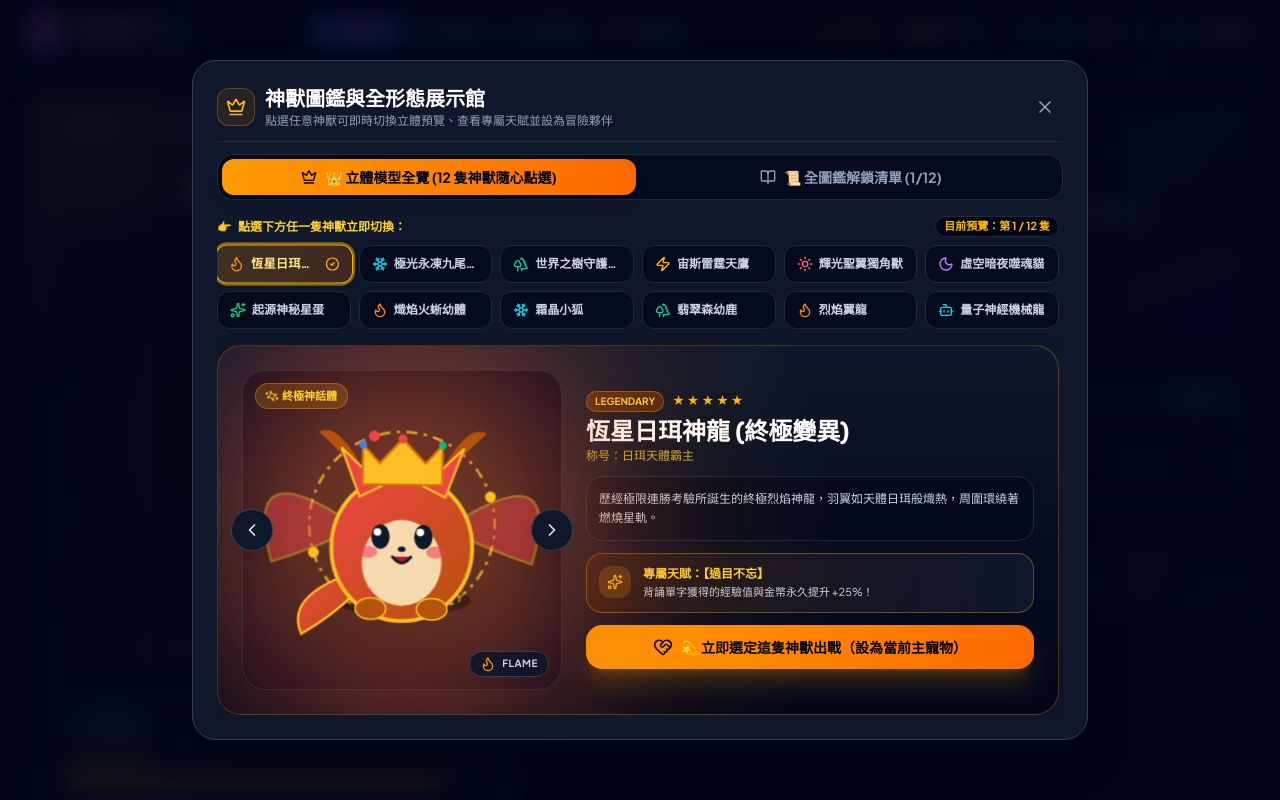
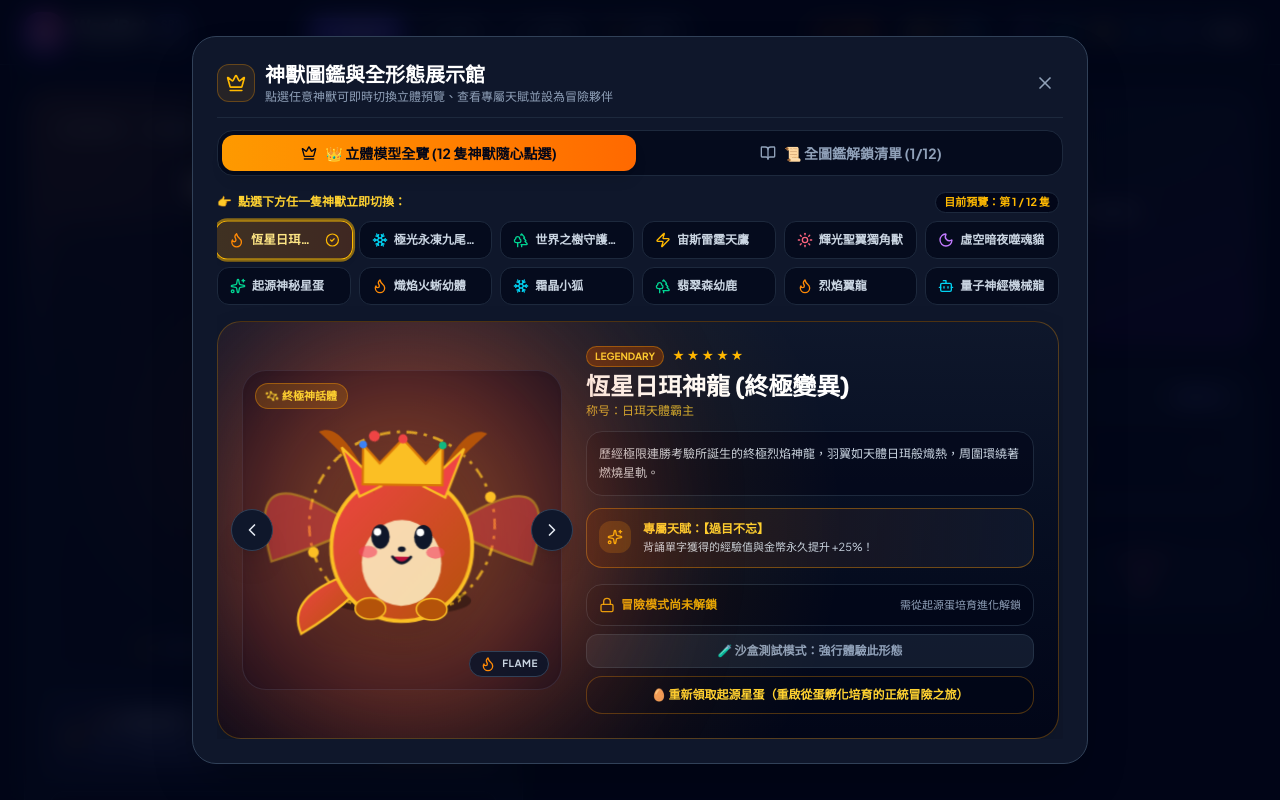
Before and after one commit to Rong-bit/Wordpet, a React (Vite) app: page / in a window 1280 px wide. Both pictures are taken after a click on the button 1027 px from the left and 32 px from the top of the page. Shown: the top 800 px of the page. Built offline with nearby package versions, Linux system fonts and the light colour scheme.

Commit message:
feat: clarify authentic egg-to-ultimate progression vs sandbox test mode, add one-click reset to egg

```diff
--- a/src/App.tsx
+++ b/src/App.tsx
@@ -1,6 +1,7 @@
 import React, { useState, useEffect } from 'react';
 import { Word, Pet, Item, DailyQuest, Achievement, UserProfile } from './types';
 import { loadAppState, saveAppState, AppState } from './utils/storage';
+import { INITIAL_PET } from './data/bestiary';
 import { soundFx } from './utils/sound';
 import confetti from 'canvas-confetti';
 import { Navbar } from './components/Navbar';
@@ -607,6 +608,19 @@ export default function App() {
         isOpen={showBestiary}
         onClose={() => setShowBestiary(false)}
         currentPetId={pet.speciesId}
+        onResetToEgg={() => {
+          setAppState(prev => ({
+            ...prev,
+            pet: {
+              ...INITIAL_PET,
+              id: `pet_${Date.now()}`,
+              daysUnreviewed: 0,
+              lastFedAt: new Date().toISOString(),
+              lastActiveAt: new Date().toISOString(),
+            },
+          }));
+          setShowBestiary(false);
+        }}
         onUnlockAllSpecies={() => {
           setAppState(prev => ({
             ...prev,
--- a/src/components/BestiaryModal.tsx
+++ b/src/components/BestiaryModal.tsx
@@ -32,6 +32,7 @@ interface BestiaryModalProps {
   isOpen: boolean;
   onClose: () => void;
   onSelectPet?: (pet: Pet) => void;
+  onResetToEgg?: () => void;
   onUnlockAllSpecies?: () => void;
   currentPetId?: string;
 }
@@ -583,6 +584,7 @@ export const BestiaryModal: React.FC<BestiaryModalProps> = ({
   isOpen,
   onClose,
   onSelectPet,
+  onResetToEgg,
   onUnlockAllSpecies,
   currentPetId,
 }) => {
@@ -843,6 +845,8 @@ export const BestiaryModal: React.FC<BestiaryModalProps> = ({
 
                   {/* Action: Adopt / Set as active companion */}
                   {onSelectPet && (
+                    <div className="space-y-2 pt-1">
+                      {unlockedSpecies.includes(currentPet.speciesId) || currentPet.stage === 'egg' ? (
                         <button
                           type="button"
                           onClick={() => {
@@ -854,11 +858,58 @@ export const BestiaryModal: React.FC<BestiaryModalProps> = ({
                               confetti({ particleCount: 80, spread: 80, origin: { y: 0.5 } });
                             } catch {}
                           }}
-                      className="w-full flex items-center justify-center gap-2 rounded-2xl bg-gradient-to-r from-amber-500 to-orange-500 hover:from-amber-400 hover:to-orange-400 py-3 px-4 text-sm font-black text-slate-950 shadow-xl shadow-amber-500/20 transition-all cursor-pointer active:scale-95"
+                          className="w-full flex items-center justify-center gap-2 rounded-2xl bg-gradient-to-r from-emerald-500 to-teal-500 hover:from-emerald-400 hover:to-teal-400 py-3 px-4 text-sm font-black text-slate-950 shadow-xl shadow-emerald-500/20 transition-all cursor-pointer active:scale-95"
                         >
                           <HeartHandshake className="h-5 w-5" />
-                      💫 立即選定這隻神獸出戰（設為當前主寵物）
+                          💫 選定這隻已解鎖神獸出戰
                         </button>
+                      ) : (
+                        <div className="space-y-2">
+                          <div className="flex items-center justify-between p-3 rounded-2xl bg-slate-950/70 border border-slate-800 text-xs text-slate-400">
+                            <span className="flex items-center gap-1.5 text-amber-400/90 font-bold">
+                              <Lock className="h-4 w-4" /> 冒險模式尚未解鎖
+                            </span>
+                            <span className="text-[11px] text-slate-400">
+                              需從起源蛋培育進化解鎖
+                            </span>
+                          </div>
+                          <button
+                            type="button"
+                            onClick={() => {
+                              try {
+                                soundFx?.playHatch?.();
+                              } catch {}
+                              onSelectPet(currentPet);
+                              try {
+                                confetti({ particleCount: 80, spread: 80, origin: { y: 0.5 } });
+                              } catch {}
+                            }}
+                            className="w-full flex items-center justify-center gap-1.5 rounded-xl bg-slate-800/60 hover:bg-slate-800 py-2 px-3 text-xs font-semibold text-slate-400 hover:text-slate-200 border border-slate-700/60 transition-all cursor-pointer"
+                          >
+                            <span>🧪 沙盒測試模式：強行體驗此形態</span>
+                          </button>
+                        </div>
+                      )}
+
+                      {/* Reset back to Genesis Egg */}
+                      {onResetToEgg && (
+                        <button
+                          type="button"
+                          onClick={() => {
+                            try {
+                              soundFx?.playHatch?.();
+                            } catch {}
+                            onResetToEgg();
+                            try {
+                              confetti({ particleCount: 100, spread: 70, origin: { y: 0.5 } });
+                            } catch {}
+                          }}
+                          className="w-full flex items-center justify-center gap-2 rounded-2xl bg-slate-950/70 hover:bg-amber-500/10 border border-amber-500/30 py-2.5 px-4 text-xs font-bold text-amber-300 transition-all cursor-pointer"
+                        >
+                          <span>🥚 重新領取起源星蛋（重啟從蛋孵化培育的正統冒險之旅）</span>
+                        </button>
+                      )}
+                    </div>
                   )}
                 </div>
               </div>
--- a/src/components/PetCard.tsx
+++ b/src/components/PetCard.tsx
@@ -177,6 +177,27 @@ export const PetCard: React.FC<PetCardProps> = ({
             點擊寵物撫摸互動・每天完成複習維持充沛活力
           </p>
         </div>
+
+        {/* EGG INCUBATION BANNER */}
+        {pet.stage === 'egg' && (
+          <div className="mb-4 flex items-center gap-3 rounded-2xl bg-indigo-500/10 p-3.5 border border-indigo-500/30 text-indigo-200">
+            <Sparkles className="h-5 w-5 shrink-0 text-amber-400 animate-spin" style={{ animationDuration: '6s' }} />
+            <div className="text-xs">
+              <p className="font-bold text-white flex items-center gap-1.5">
+                <span>🥚</span> 起源星蛋孵化中（當前 Lv.{pet.level}）
+              </p>
+              <p className="opacity-90 text-[11px] mt-0.5 text-indigo-300">
+                完成一輪單字複習（累積經驗達 Lv.2），蛋殼即可破殼孵化，誕生專屬神獸幼體！
+              </p>
+            </div>
+            <button
+              onClick={onStartReview}
+              className="ml-auto shrink-0 rounded-xl bg-gradient-to-r from-amber-500 to-orange-500 hover:from-amber-400 hover:to-orange-400 px-3 py-1.5 text-xs font-bold text-slate-950 transition-colors shadow-md cursor-pointer"
+            >
+              開始背單字破殼
+            </button>
+          </div>
+        )}
 
         {/* INACTIVITY WARNING BANNER */}
         {pet.daysUnreviewed > 0 && (
```
Lines whose indentation alone changed are shown as unchanged.
